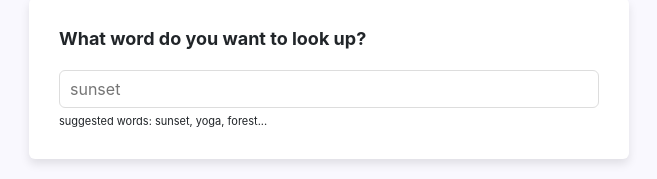
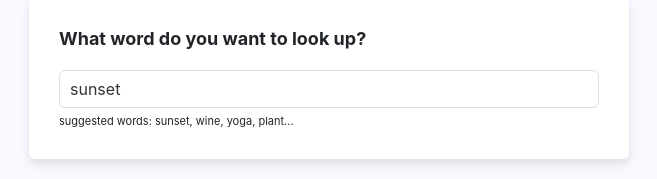
Before and after one commit to igorivnaolga/dictionary-project, a React (Create React App) app: page / in a window 1280 px wide. Shown: the part 362-541 px from the top of the page, without its empty margins (311-968 px from the left). Built offline with nearby package versions, Linux system fonts and the light colour scheme; no server answers.

Commit message:
Update Dictionary.js

```diff
--- a/src/Dictionary.js
+++ b/src/Dictionary.js
@@ -1,8 +1,8 @@
 import React, { useState } from 'react';
-import './Dictionary.css';
 import axios from 'axios';
 import Results from './Results';
 import Photos from './Photos';
+import './Dictionary.css';
 
 export default function Dictionary(props) {
   let [keyword, setKeyword] = useState(props.defaultKeyword);
@@ -10,22 +10,21 @@ export default function Dictionary(props) {
   let [loaded, setLoaded] = useState(false);
   let [photos, setPhotos] = useState(null);
 
-  function handleDictionaryResponse(response) {
+  function handleDictionResponse(response) {
     setResults(response.data[0]);
   }
 
   function handlePexelsResponse(response) {
-    console.log(response);
     setPhotos(response.data.photos);
   }
 
   function search() {
     // documentation: https://dictionaryapi.dev/e
     let apiUrl = `https://api.dictionaryapi.dev/api/v2/entries/en_US/${keyword}`;
-    axios.get(apiUrl).then(handleDictionaryResponse);
+    axios.get(apiUrl).then(handleDictionResponse);
 
     let pexelsApiKey =
-      '563492ad6f91700001000001914817e43bbc49c7b1738e776025011a';
+      '563492ad6f91700001000001fdd29f0808df42bd90c33f42e128fa89';
     let pexelsApiUrl = `https://api.pexels.com/v1/search?query=${keyword}&per_page=9`;
     let headers = { Authorization: `Bearer ${pexelsApiKey}` };
     axios.get(pexelsApiUrl, { headers: headers }).then(handlePexelsResponse);
@@ -39,6 +38,7 @@ export default function Dictionary(props) {
   function handleKeywordChange(event) {
     setKeyword(event.target.value);
   }
+
   function load() {
     setLoaded(true);
     search();
@@ -48,15 +48,17 @@ export default function Dictionary(props) {
     return (
       <div className="Dictionary">
         <section>
-          <h1> What word do you want to look up?</h1>
+          <h1>What word do you want to look up?</h1>
           <form onSubmit={handleSubmit}>
             <input
               type="search"
-              placeholder={props.defaultKeyword}
               onChange={handleKeywordChange}
+              defaultValue={props.defaultKeyword}
             />
           </form>
-          <div className="hint">suggested words: sunset, yoga, forest...</div>
+          <div className="hint">
+            suggested words: sunset, wine, yoga, plant...
+          </div>
         </section>
         <Results results={results} />
         <Photos photos={photos} />
```
